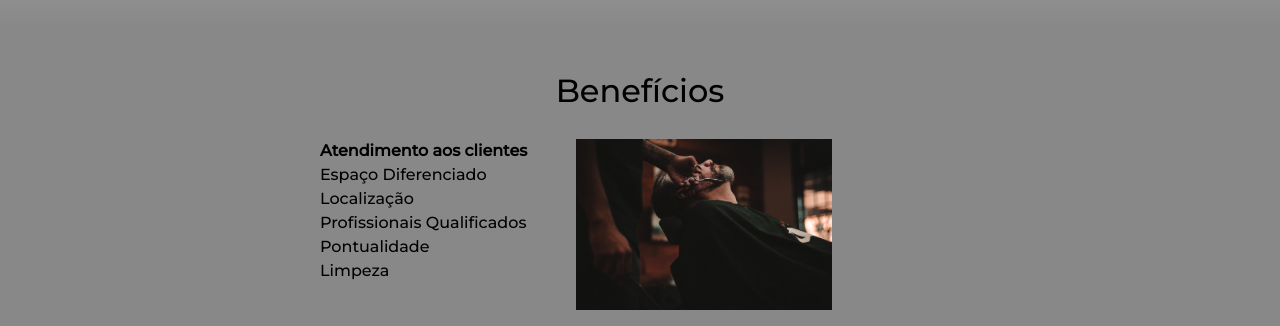
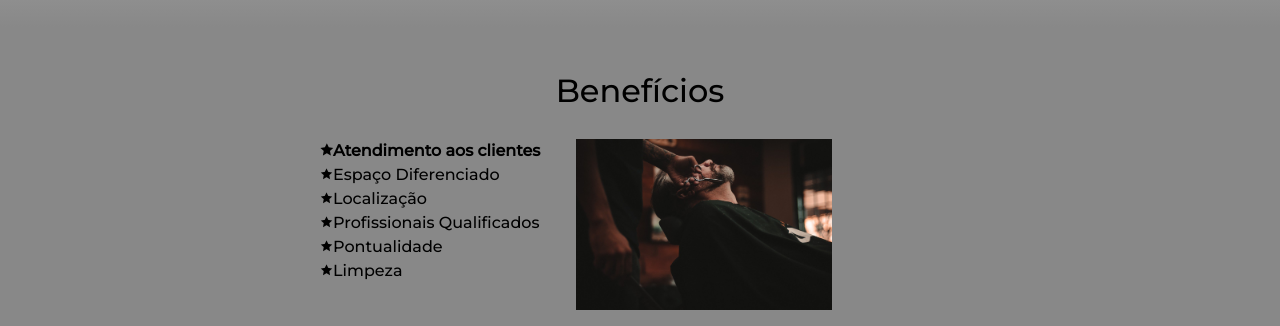
Before and after one commit to prisgomesti/alura-barbearia, a plain HTML site: page index.html in a window 1280 px wide. Shown: the part 1580-1906 px from the top of the page. Drawn offline with Linux system fonts and the light colour scheme.

Commit message:
adicionando marcadores nos beneficios

```diff
--- a/style.css
+++ b/style.css
@@ -211,6 +211,10 @@ td, th {
 .itens:nth-child(1){
     font-weight: bold;
 }
+
+.itens:before {
+    content: "🟊";
+}
 .beneficios{
     padding: 3em 0;
     background: #888888;
```
